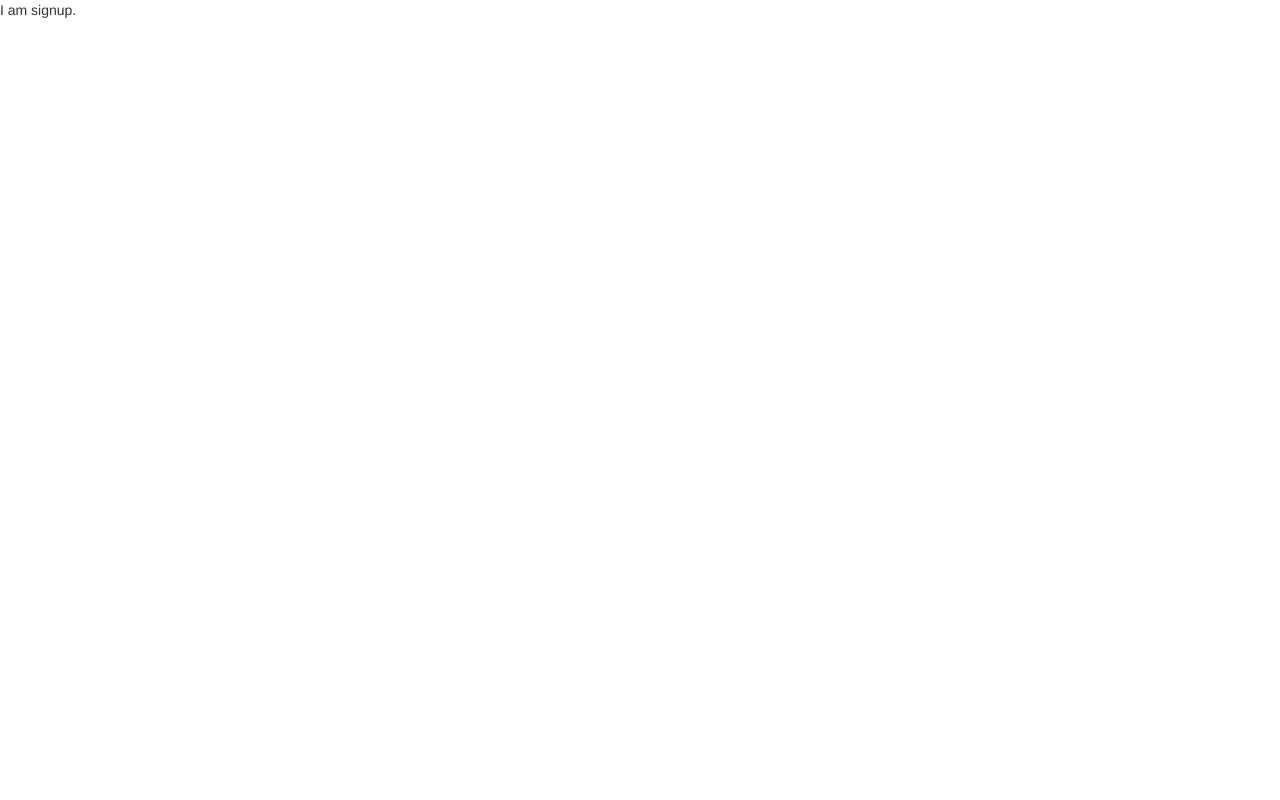
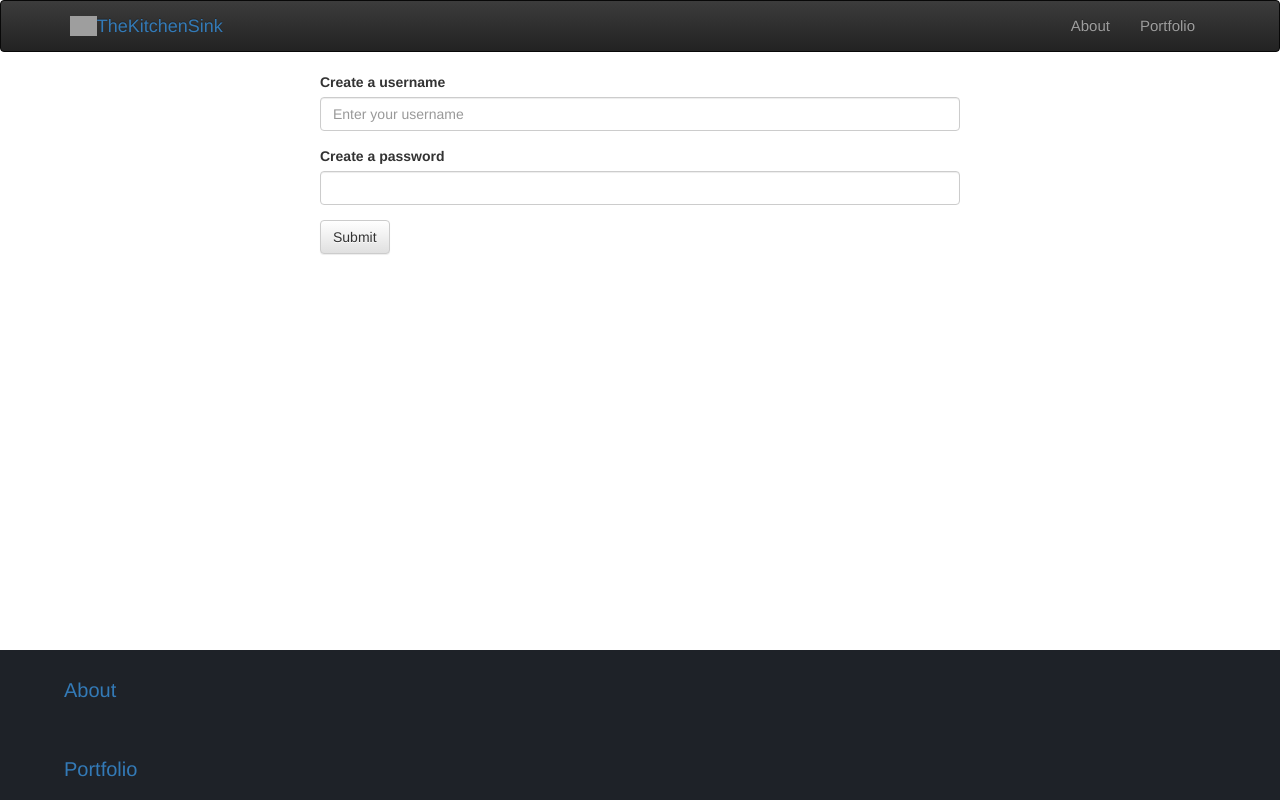
Before and after one commit to Jwing28/TheKitchenSink, a React (Create React App) app in the folder react-ui/: page /signup in a window 1280 px wide. Shown: the top 800 px of the page. Built offline with nearby package versions, Linux system fonts and the light colour scheme; grey boxes are pictures that could not be loaded.

Commit message:
implemented signup component

```diff
--- a/react-ui/src/home/signup.js
+++ b/react-ui/src/home/signup.js
@@ -1,3 +1,95 @@
-import React from 'react';
-const Signup = () => <div>I am signup.</div>;
-export default Signup;
+import React, { Component } from 'react';
+import { Link, withRouter } from 'react-router-dom';
+import FieldGroup from '../components/fieldgroup';
+import { Button } from 'react-bootstrap';
+import Header from '../components/header';
+import Footer from '../components/footer';
+import './styles/Signup.css';
+
+class Signup extends Component {
+  constructor(props) {
+    super(props);
+
+    this.state = {
+      username:'',
+      password:'',
+      result: null,
+      error: false
+    };
+  }
+
+  //register route must check if
+  //user name already exists
+    //if exist, need to popup link to send them to login
+
+    //Username
+    //create a password
+
+  onSubmit = (e) => {
+    e.preventDefault();
+    const data = JSON.stringify({
+      username:this.state.username,
+      password: this.state.password
+    });
+    //need to create route ****
+    fetch('/register', {
+      method: 'POST',
+      body: data,
+      headers:{
+        'content-type':'application/json'
+      }
+    })
+      .then(response => {
+        if (response.error) {
+          throw new Error(`status ${response.status}`);
+        }
+        return response.json();
+      })
+      .then(result => {
+        if('error' in result) {
+          this.setState({ error: !this.state.error });
+        } else {
+          this.props.history.push({
+            pathname:'/profile',
+            state: { user: result }
+          });
+        }
+      }).catch(e => {
+        console.log(`API call failed: ${e}`);
+      });
+  }
+
+  onInputChange = (e) => {
+    const { name, value } = e.target;
+    this.setState({ [name]: value });
+  }
+
+  render() {
+    return(
+      <div className="Signup-container">
+        <Header />
+          <form onSubmit={this.onSubmit} className="Signup-form">
+            <FieldGroup
+              id="formControlsUsername"
+              label="Create a username"
+              name="username"
+              placeholder="Enter your username"
+              value={this.state.username}
+              onChange={this.onInputChange}
+            />
+            <FieldGroup
+              id="formControlsPassword"
+              label="Create a password"
+              name="password"
+              value={this.state.password}
+              onChange={this.onInputChange}
+            />
+            <Button type="submit">Submit</Button>
+          </form>
+        <Footer />
+      </div>
+    );
+  }
+}
+
+export default withRouter(Signup);
--- /dev/null
+++ b/react-ui/src/home/styles/Signup.css
@@ -0,0 +1,5 @@
+.Signup-form {
+  height: 71vh;
+  width: 50%;
+  margin: 0 auto;
+}
```
Also changed, not shown: 1 other file (tests, documents, lock files or other folders).
